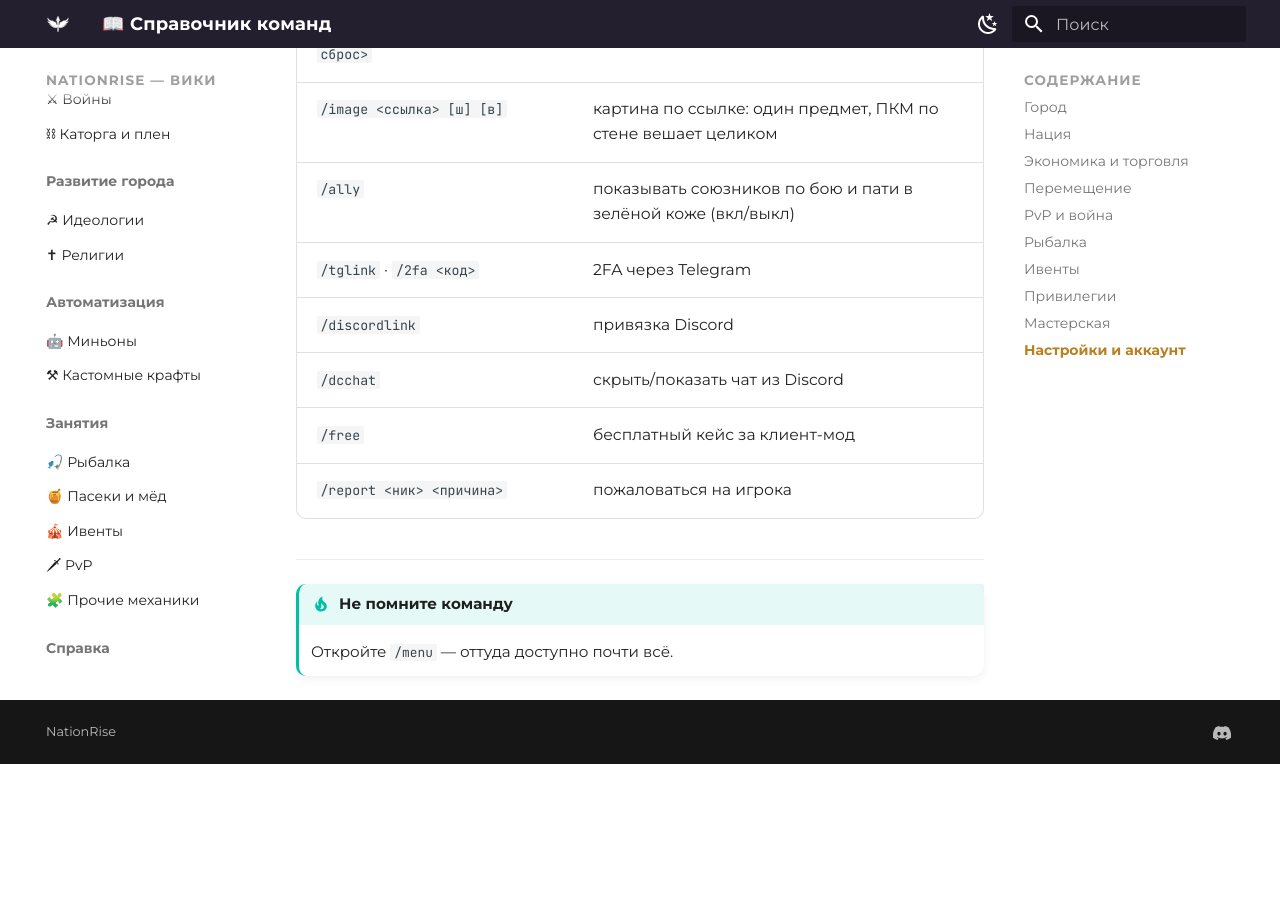
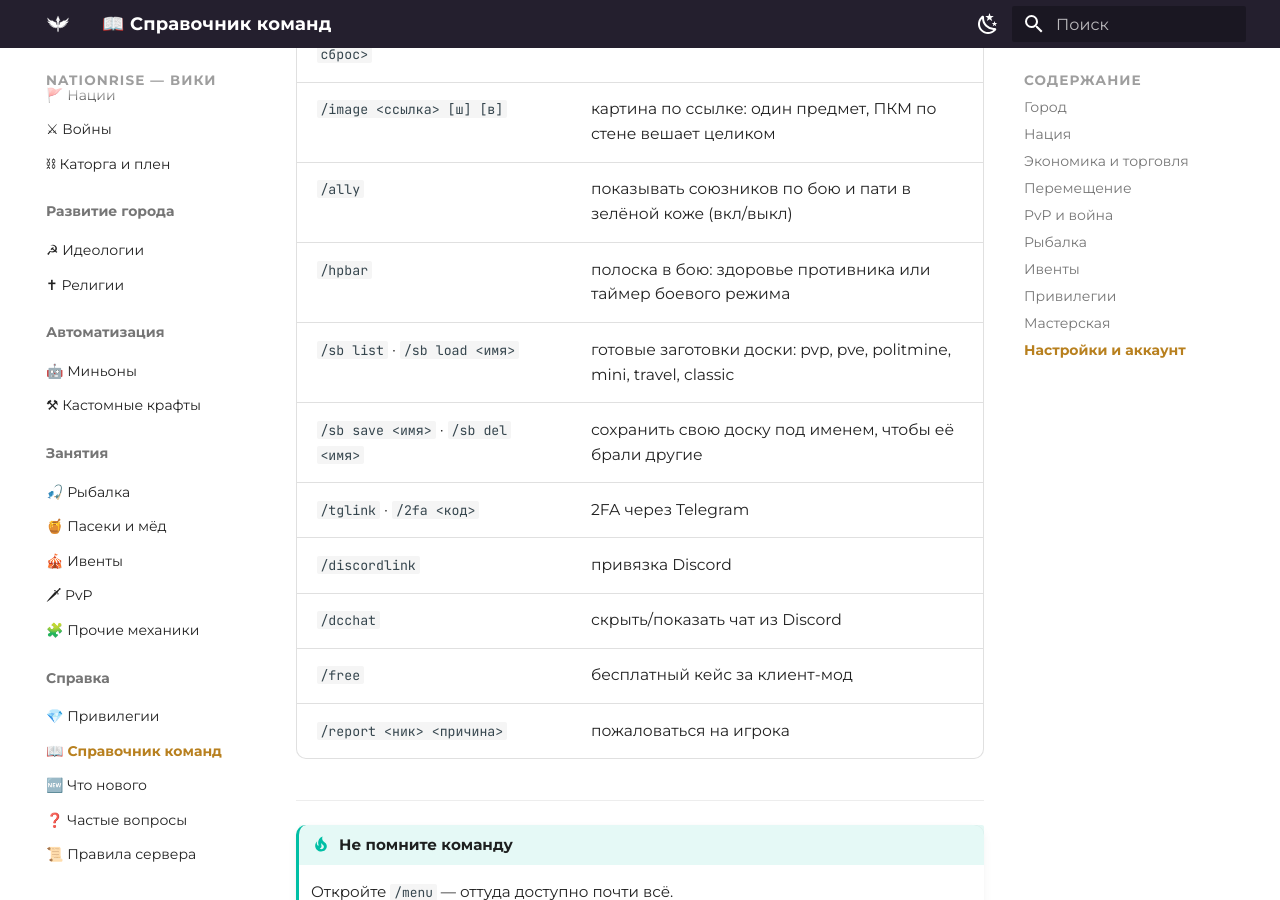
Before and after one commit to zixSSSed/NationRise-Wiki, an MkDocs documentation site: the page built from docs/commands.md, in a window 1280 px wide and 900 px high, scrolled down 6319 px. Built offline with MkDocs 1.6.1 and Material for MkDocs 9.7.7, drawn with Linux system fonts in a browser that asks for light colours; before the commit the page ends 7083 px from its top, so only the background shows below that.

Commit message:
Команды: /hpbar и заготовки доски

```diff
--- a/docs/commands.md
+++ b/docs/commands.md
@@ -132,6 +132,9 @@
 | `/pweather <ясно\|дождь\|сброс>` | своя погода (видите только вы) |
 | `/image <ссылка> [ш] [в]` | картина по ссылке: один предмет, ПКМ по стене вешает целиком |
 | `/ally` | показывать союзников по бою и пати в зелёной коже (вкл/выкл) |
+| `/hpbar` | полоска в бою: здоровье противника или таймер боевого режима |
+| `/sb list` · `/sb load <имя>` | готовые заготовки доски: pvp, pve, politmine, mini, travel, classic |
+| `/sb save <имя>` · `/sb del <имя>` | сохранить свою доску под именем, чтобы её брали другие |
 | `/tglink` · `/2fa <код>` | 2FA через Telegram |
 | `/discordlink` | привязка Discord |
 | `/dcchat` | скрыть/показать чат из Discord |
```
